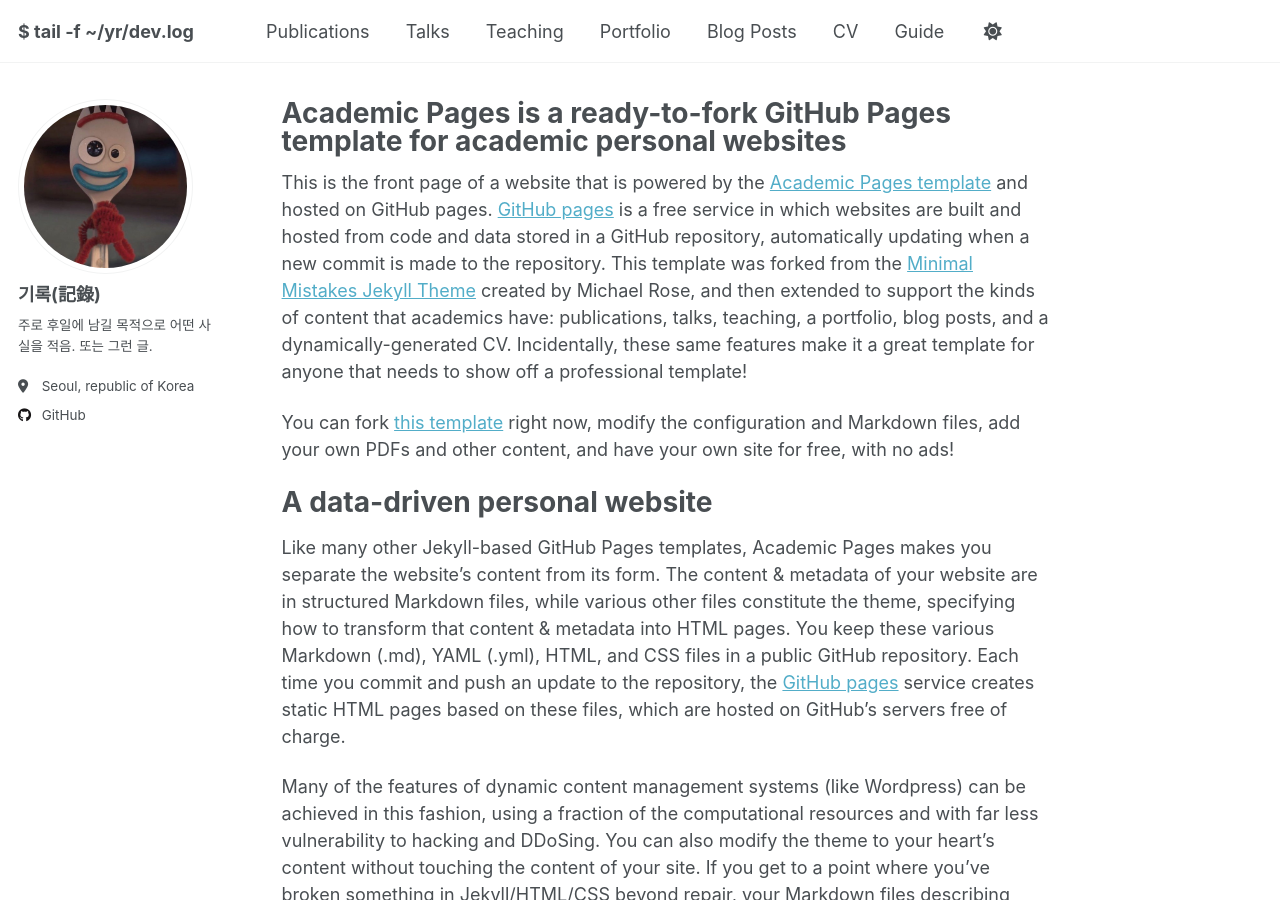
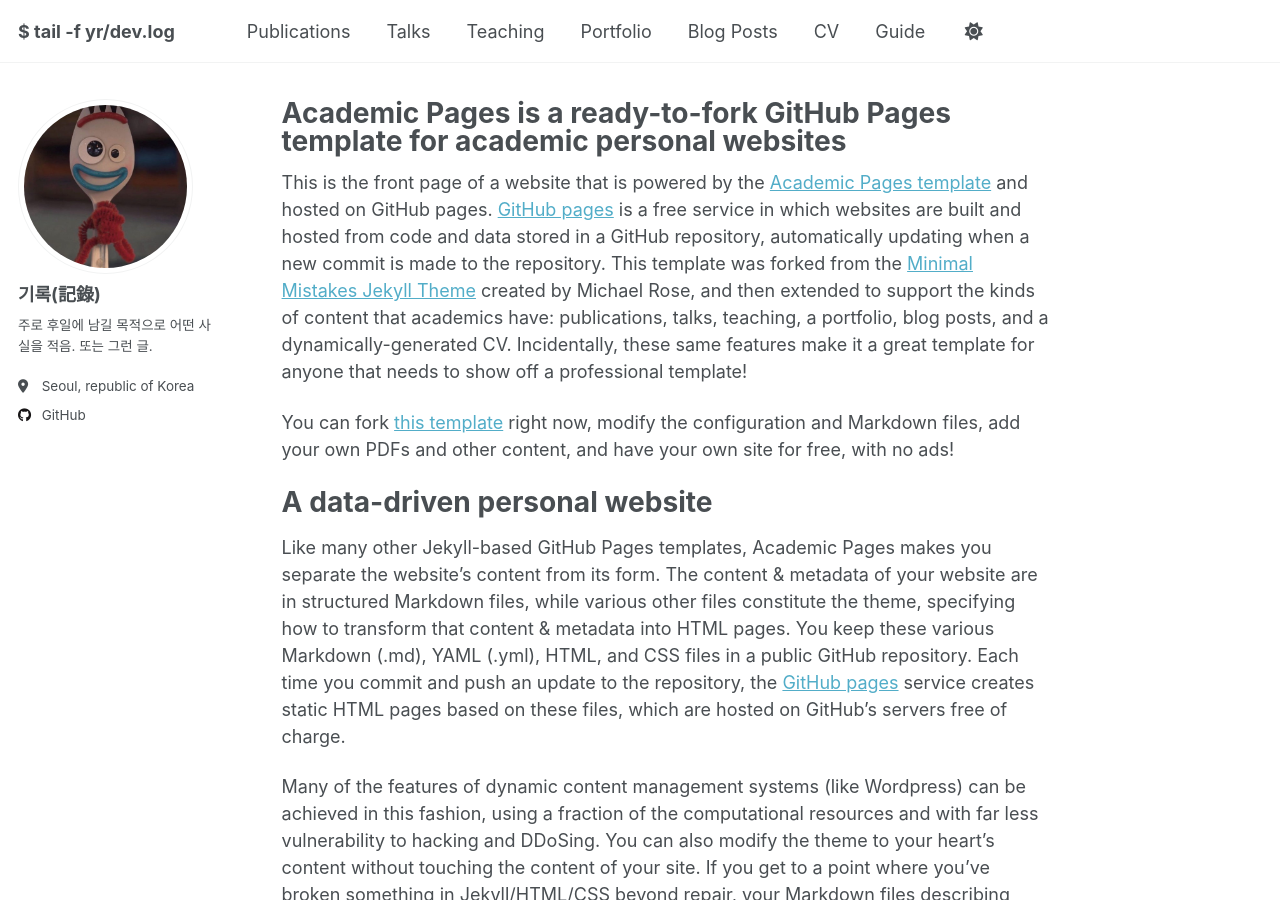
Before and after one commit to lightyear9405/lightyear9405.github.io, a Jekyll site: the page built from _pages/about.md, in a window 1280 px wide and 900 px high. Built offline with Jekyll 4.4.1, drawn with Linux system fonts in a browser that asks for light colours; a script that is not in the unit is left out.

Commit message:
Update masthead.html

```diff
--- a/_includes/masthead.html
+++ b/_includes/masthead.html
@@ -6,7 +6,12 @@
       <nav id="site-nav" class="greedy-nav">
         <button><div class="navicon"></div></button>
         <ul class="visible-links">
-          <li class="masthead__menu-item masthead__menu-item--lg persist"><a href="{{ base_path }}/">{{ site.title }}</a></li>
+          <li class="masthead__menu-item masthead__menu-item--lg persist">
+            <a href="{{ base_path }}/" class="prompt-link">
+              <span class="ps1">$</span> tail -f <span class="path">yr/dev.log</span><span class="cursor"></span>
+            </a>
+          </li>
+<!--           <li class="masthead__menu-item masthead__menu-item--lg persist"><a href="{{ base_path }}/">{{ site.title }}</a></li> -->
           {% for link in site.data.navigation.main %}
             {% if link.url contains 'http' %}
               {% assign domain = '' %}
```
